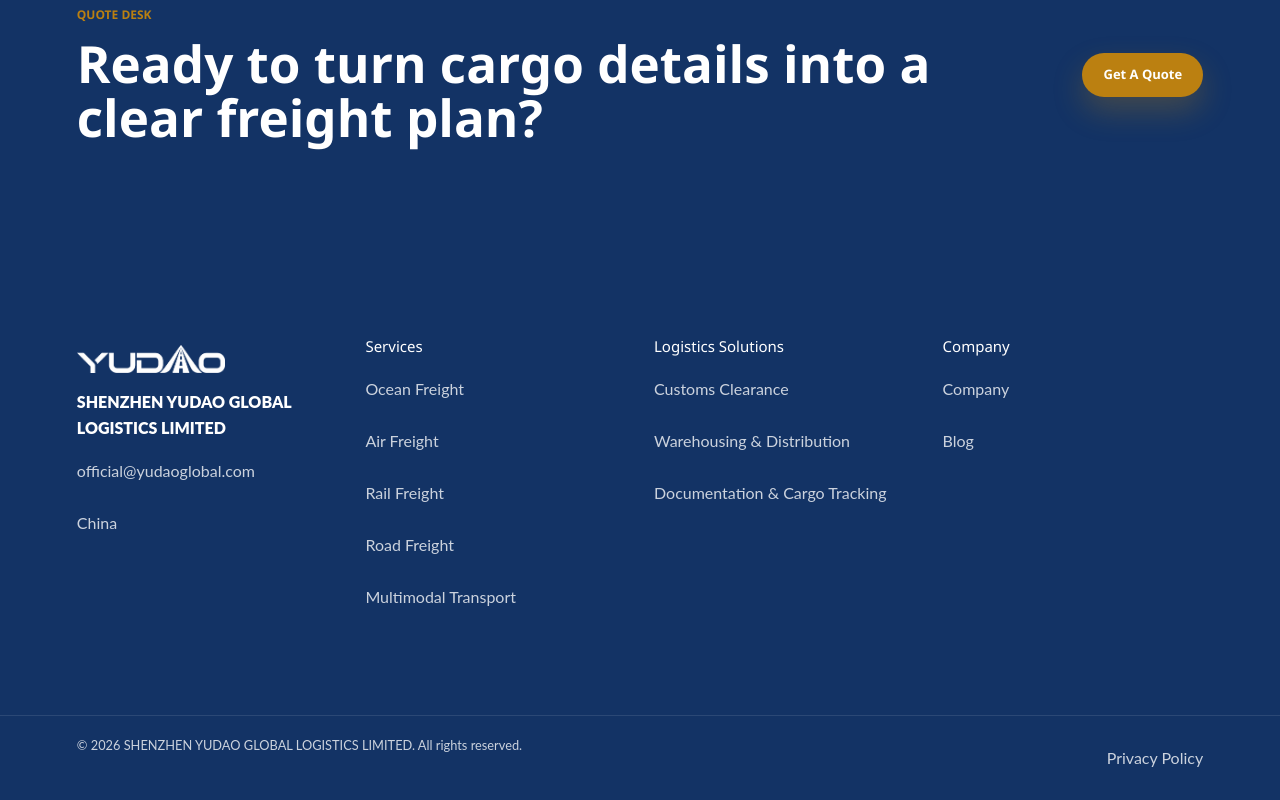
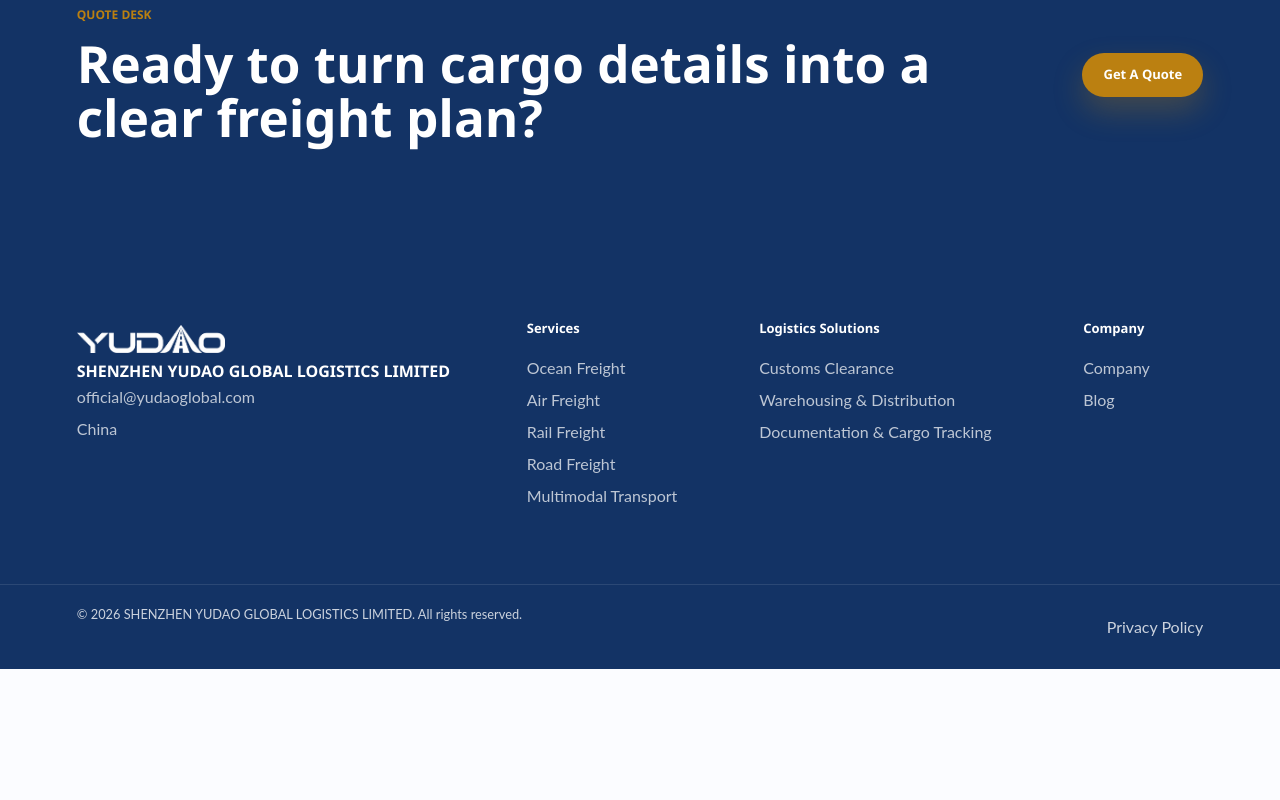
Before and after one commit to meowian58-del/yudao-website, a Vue app: page / in a window 1280 px wide. Shown: the part 4602-5402 px from the top of the page. After the commit the page ends 5271 px from the top, so only its background shows below. Built offline with nearby package versions, Linux system fonts and the light colour scheme.

Commit message:
Add files via upload

```diff
--- a/src/styles.css
+++ b/src/styles.css
@@ -927,20 +927,36 @@
   display: flex;
   flex-direction: column;
   align-items: flex-start;
-  gap: 8px;
+  gap: 0;
 }
 
 .footer-grid h3 {
-  margin: 0 0 4px;
+  margin: 0 0 1rem;
   color: white;
-  font-size: 15px;
+  font-family: Manrope, Montserrat, "Segoe UI", sans-serif;
+  font-size: 0.8125rem;
+  font-weight: 900;
+  line-height: 1.15;
 }
 
 .footer-grid a,
 .footer-grid span {
   display: flex;
-  min-height: 44px;
-  align-items: center;
+  min-height: 2rem;
+  align-items: center;
+  color: rgba(255, 255, 255, 0.72);
+  font-size: 1rem;
+  line-height: 1.45;
+}
+
+.footer-grid a {
+  padding: 0.25rem 0;
+  transition: color 160ms ease, transform 160ms ease;
+}
+
+.footer-grid a:hover {
+  color: white;
+  transform: translateX(2px);
 }
 
 .footer-bottom a {
@@ -952,7 +968,18 @@
 .footer-brand p {
   margin: 0;
   color: white;
+  font-family: Manrope, Montserrat, "Segoe UI", sans-serif;
   font-weight: 900;
+  line-height: 1.25;
+}
+
+.footer-brand {
+  gap: 0.875rem;
+}
+
+.footer-brand .brand {
+  min-height: 0;
+  margin-bottom: 0.25rem;
 }
 
 .footer-bottom {
@@ -1379,9 +1406,12 @@
   }
 
   .footer-grid {
-    grid-template-columns: repeat(4, minmax(0, 1fr));
-    padding-top: 6rem;
-    padding-bottom: 6rem;
+    width: min(100%, 1280px);
+    grid-template-columns: minmax(260px, 1.1fr) minmax(150px, 0.48fr) minmax(260px, 0.62fr) minmax(120px, 0.34fr);
+    gap: clamp(32px, 5vw, 76px);
+    margin: 0 auto;
+    padding-top: 5rem;
+    padding-bottom: 4.5rem;
   }
 
   .inner-hero {
```
